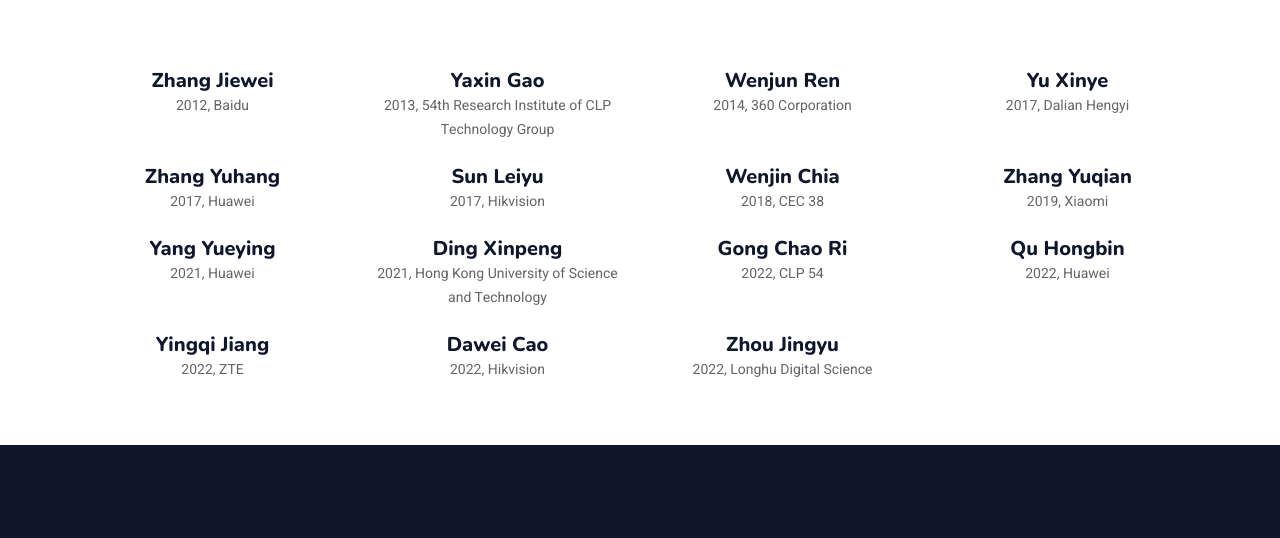
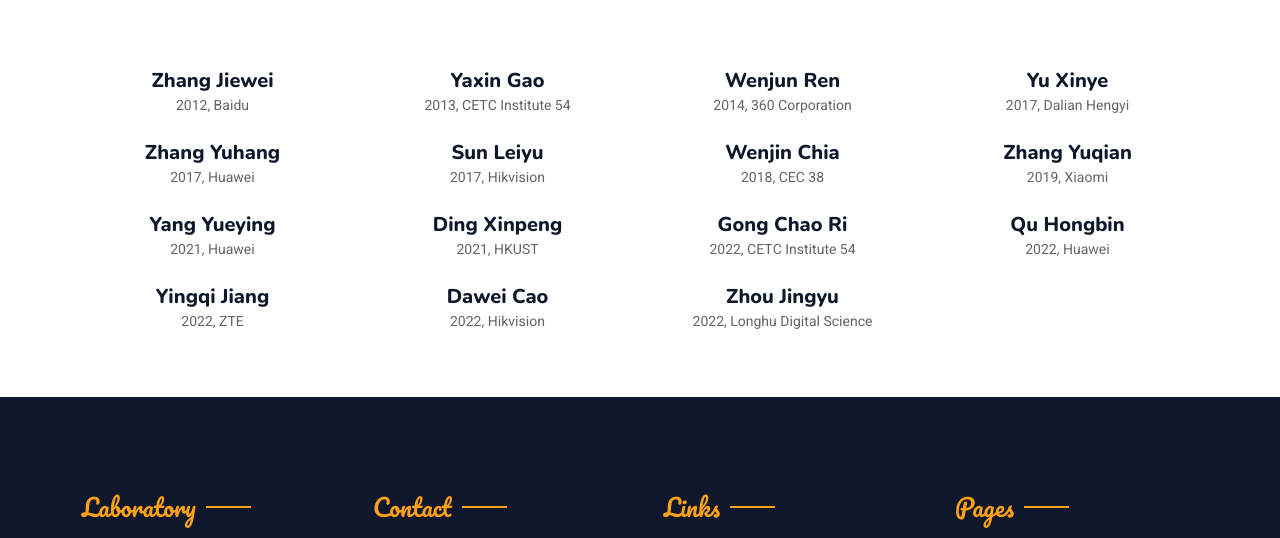
Before and after one commit to iip-xdu/iip-xdu.github.io, a plain HTML site: page team.html in a window 1280 px wide. Shown: the part 2997-3535 px from the top of the page. Drawn offline with nearby package versions, Linux system fonts and the light colour scheme.

Commit message:
Add files via upload

```diff
--- a/team.html
+++ b/team.html
@@ -505,7 +505,7 @@
                     </div>
                     <div class="col-lg-3 col-md-6">
                           <h5 class="mb-0">Yaxin Gao</h5>
-                          <small>2013, 54th Research Institute of CLP Technology Group</small>
+                          <small>2013, CETC Institute 54</small>
                     </div>
                     <div class="col-lg-3 col-md-6">
                           <h5 class="mb-0">Wenjun Ren</h5>
@@ -537,11 +537,11 @@
                     </div>
                     <div class="col-lg-3 col-md-6">
                           <h5 class="mb-0">Ding Xinpeng</h5>
-                          <small>2021, Hong Kong University of Science and Technology</small>
+                          <small>2021, HKUST</small>
                     </div>
                     <div class="col-lg-3 col-md-6">
                           <h5 class="mb-0">Gong Chao Ri</h5>
-                          <small>2022, CLP 54</small>
+                          <small>2022, CETC Institute 54</small>
                     </div>
                     <div class="col-lg-3 col-md-6">
                           <h5 class="mb-0">Qu Hongbin</h5>
```
